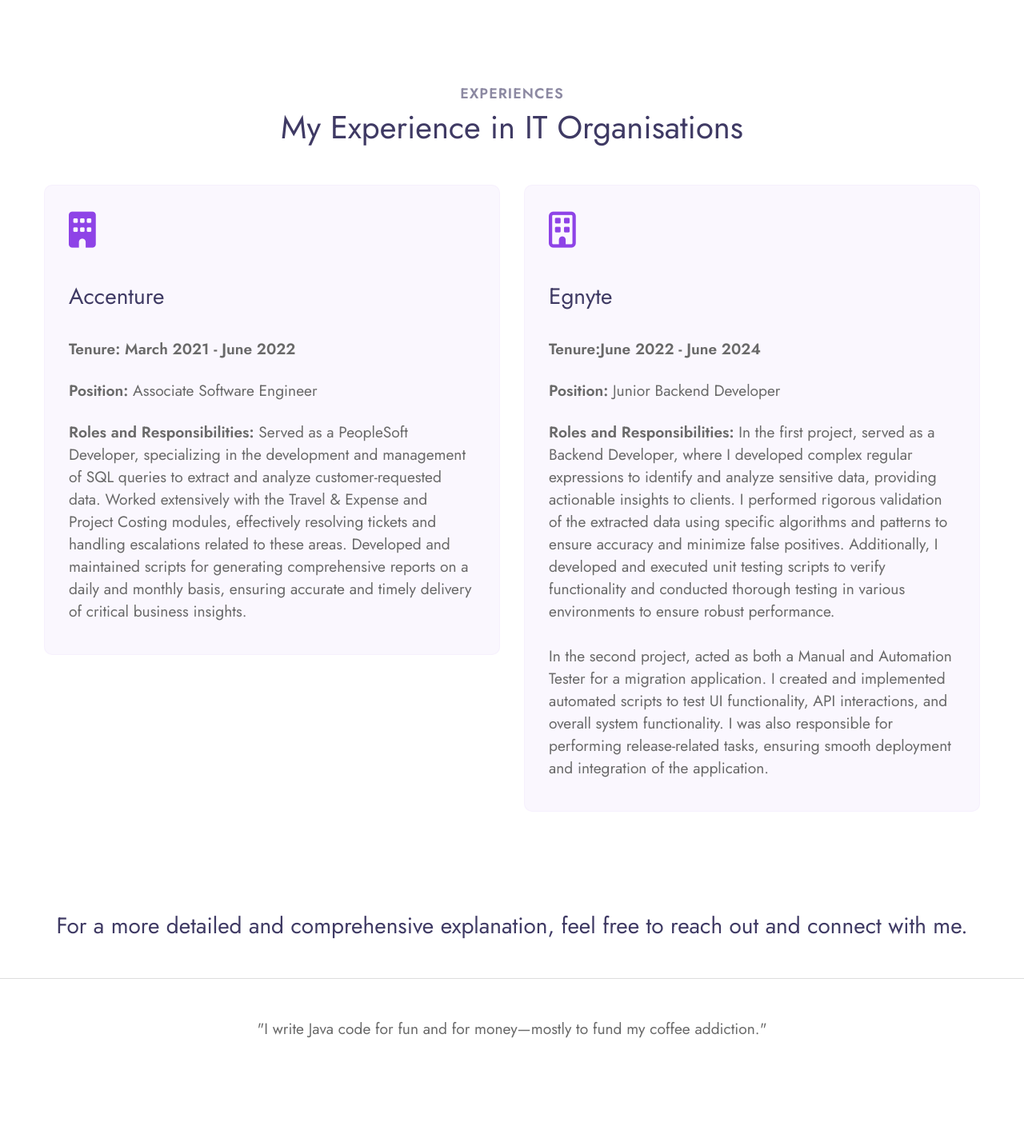
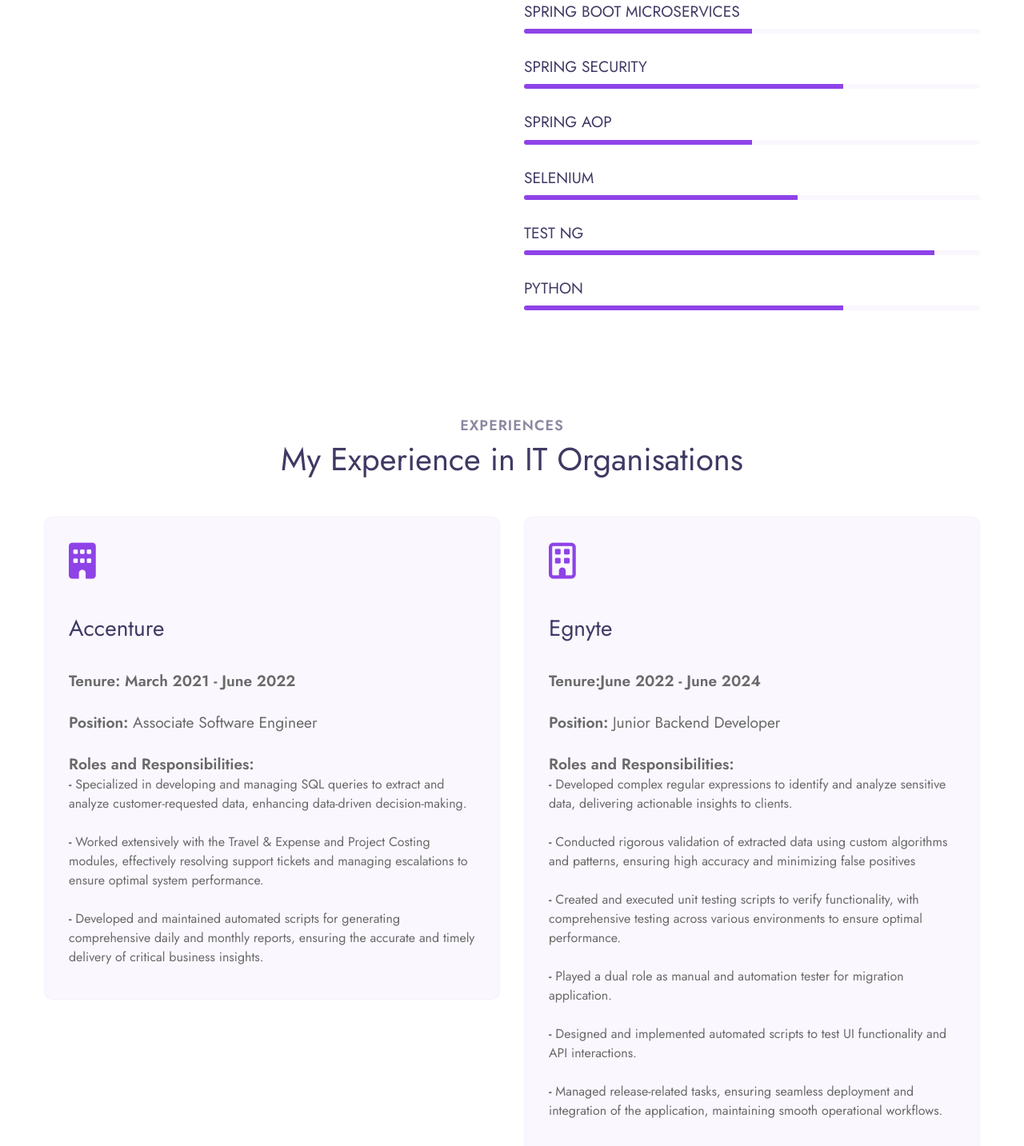
Before and after one commit to VibinSebastianAntony/Vibin-Digital-Resume, a plain HTML site: page about.html in a window 1280 px wide. Shown: the part 1492-2925 px from the top of the page at 80% size. Before the commit the page ends 2840 px from the top, so only its background shows below. Drawn offline with Linux system fonts and the light colour scheme.

Commit message:
Updated about, contact and resume pages

```diff
--- a/about.html
+++ b/about.html
@@ -118,8 +118,7 @@
               </div>
             </div>
             <div class="my-social mt-lg-5 mt-4">
-              <a href="assets/files/Vibin_Sebastian_Antony_Resume.pdf" class="btn btn-style btn-primary"
-                target="_blank">Download CV</a>
+              <a href="assets/files/Vibin_Resume.pdf" class="btn btn-style btn-primary" target="_blank">Download CV</a>
               <ul class="social m-0 p-0">
                 <li><a href="https://www.instagram.com/vibin_sebastian_antony?igsh=OG9nZHdsbmVxaWg3"
                     target="_blank"><span class="fa fa-instagram"></span></a></li>
@@ -179,6 +178,14 @@
               </div>
             </div>
             <div class="progress-info">
+              <h6 class="progress-tittle">SPRING BOOT</h6>
+              <div class="progress">
+                <div class="progress-bar progress-bar-striped" role="progressbar" style="width: 80%" aria-valuenow="80"
+                  aria-valuemin="0" aria-valuemax="100">
+                </div>
+              </div>
+            </div>
+            <div class="progress-info">
               <h6 class="progress-tittle">SPRING DATA JPA</h6>
               <div class="progress">
                 <div class="progress-bar progress-bar-striped" role="progressbar" style="width: 85%" aria-valuenow="85"
@@ -195,9 +202,49 @@
               </div>
             </div>
             <div class="progress-info">
+              <h6 class="progress-tittle">SPRING BOOT MICROSERVICES</h6>
+              <div class="progress">
+                <div class="progress-bar progress-bar-striped" role="progressbar" style="width: 50%" aria-valuenow="50"
+                  aria-valuemin="0" aria-valuemax="100">
+                </div>
+              </div>
+            </div>
+            <div class="progress-info">
               <h6 class="progress-tittle">SPRING SECURITY</h6>
               <div class="progress">
+                <div class="progress-bar progress-bar-striped" role="progressbar" style="width: 70%" aria-valuenow="50"
+                  aria-valuemin="0" aria-valuemax="100">
+                </div>
+              </div>
+            </div>
+            <div class="progress-info">
+              <h6 class="progress-tittle">SPRING AOP</h6>
+              <div class="progress">
                 <div class="progress-bar progress-bar-striped" role="progressbar" style="width: 50%" aria-valuenow="50"
+                  aria-valuemin="0" aria-valuemax="100">
+                </div>
+              </div>
+            </div>
+            <div class="progress-info">
+              <h6 class="progress-tittle">SELENIUM</h6>
+              <div class="progress">
+                <div class="progress-bar progress-bar-striped" role="progressbar" style="width: 60%" aria-valuenow="50"
+                  aria-valuemin="0" aria-valuemax="100">
+                </div>
+              </div>
+            </div>
+            <div class="progress-info">
+              <h6 class="progress-tittle">TEST NG</h6>
+              <div class="progress">
+                <div class="progress-bar progress-bar-striped" role="progressbar" style="width: 90%" aria-valuenow="50"
+                  aria-valuemin="0" aria-valuemax="100">
+                </div>
+              </div>
+            </div>
+            <div class="progress-info">
+              <h6 class="progress-tittle">PYTHON</h6>
+              <div class="progress">
+                <div class="progress-bar progress-bar-striped" role="progressbar" style="width: 70%" aria-valuenow="50"
                   aria-valuemin="0" aria-valuemax="100">
                 </div>
               </div>
@@ -225,14 +272,24 @@
                 <h4><a>Accenture</a></h4><br>
                 <p><b>Tenure: March 2021 - June 2022</b></p><br>
                 <p><b>Position: </b>Associate Software Engineer</p><br>
-                <p><b>Roles and Responsibilities: </b>Served as a PeopleSoft Developer,
-                  specializing in the development and management of SQL queries to extract and analyze
-                  customer-requested data.
-                  Worked extensively with the Travel & Expense and Project Costing modules, effectively resolving
-                  tickets and
-                  handling escalations related to these areas. Developed and maintained scripts for generating
-                  comprehensive reports
-                  on a daily and monthly basis, ensuring accurate and timely delivery of critical business insights.
+                <p><b>Roles and Responsibilities: </b><br>
+                <ul>
+                  <li>
+                    <b>- </b>Specialized in developing and managing SQL queries to extract
+                    and analyze customer-requested data, enhancing data-driven
+                    decision-making.
+                  </li><br>
+                  <li>
+                    <b>- </b>Worked extensively with the Travel & Expense and Project
+                    Costing modules, effectively resolving support tickets and
+                    managing escalations to ensure optimal system performance.
+                  </li><br>
+                  <li>
+                    <b>- </b>Developed and maintained automated scripts for generating
+                    comprehensive daily and monthly reports, ensuring the accurate
+                    and timely delivery of critical business insights.
+                  </li>
+                </ul>
                 </p>
               </div>
             </div>
@@ -247,16 +304,37 @@
                 <h4><a>Egnyte</a></h4><br>
                 <p><b>Tenure:June 2022 - June 2024</b></p><br>
                 <p><b>Position: </b>Junior Backend Developer</p><br>
-                <p><b>Roles and Responsibilities: </b>In the first project, served as a Backend Developer,
-                  where I developed complex regular expressions to identify and analyze sensitive data,
-                  providing actionable insights to clients. I performed rigorous validation of the extracted data
-                  using specific algorithms and patterns to ensure accuracy and minimize false positives.
-                  Additionally, I developed and executed unit testing scripts to verify functionality and
-                  conducted thorough testing in various environments to ensure robust performance.<br><br>
-                  In the second project, acted as both a Manual and Automation Tester for a migration application.
-                  I created and implemented automated scripts to test UI functionality, API interactions,
-                  and overall system functionality. I was also responsible for performing release-related tasks,
-                  ensuring smooth deployment and integration of the application.
+                <p><b>Roles and Responsibilities: </b><br>
+                <ul>
+                  <li>
+                    <b>- </b>Developed complex regular expressions to identify and analyze
+                    sensitive data, delivering actionable insights to clients.
+                  </li><br>
+                  <li>
+                    <b>- </b>Conducted rigorous validation of extracted data using custom
+                    algorithms and patterns, ensuring high accuracy and minimizing
+                    false positives
+                  </li><br>
+                  <li>
+                    <b>- </b>Created and executed unit testing scripts to verify functionality, with comprehensive testing across
+                    various
+                    environments to
+                    ensure optimal performance.
+                  </li><br>
+                  <li>
+                    <b>- </b>Played a dual role as manual and automation tester for migration
+                    application.
+                  </li><br>
+                  <li>
+                    <b>- </b>Designed and implemented automated scripts to test UI
+                    functionality and API interactions.
+                  </li><br>
+                  <li>
+                    <b>- </b>Managed release-related tasks, ensuring seamless deployment
+                    and integration of the application, maintaining smooth
+                    operational workflows.
+                  </li>
+                </ul>
                 </p>
               </div>
             </div>
```
Also changed, not shown: contact.html (+5 -7 lines), index.html (+11 -10 lines), 2 other files.
